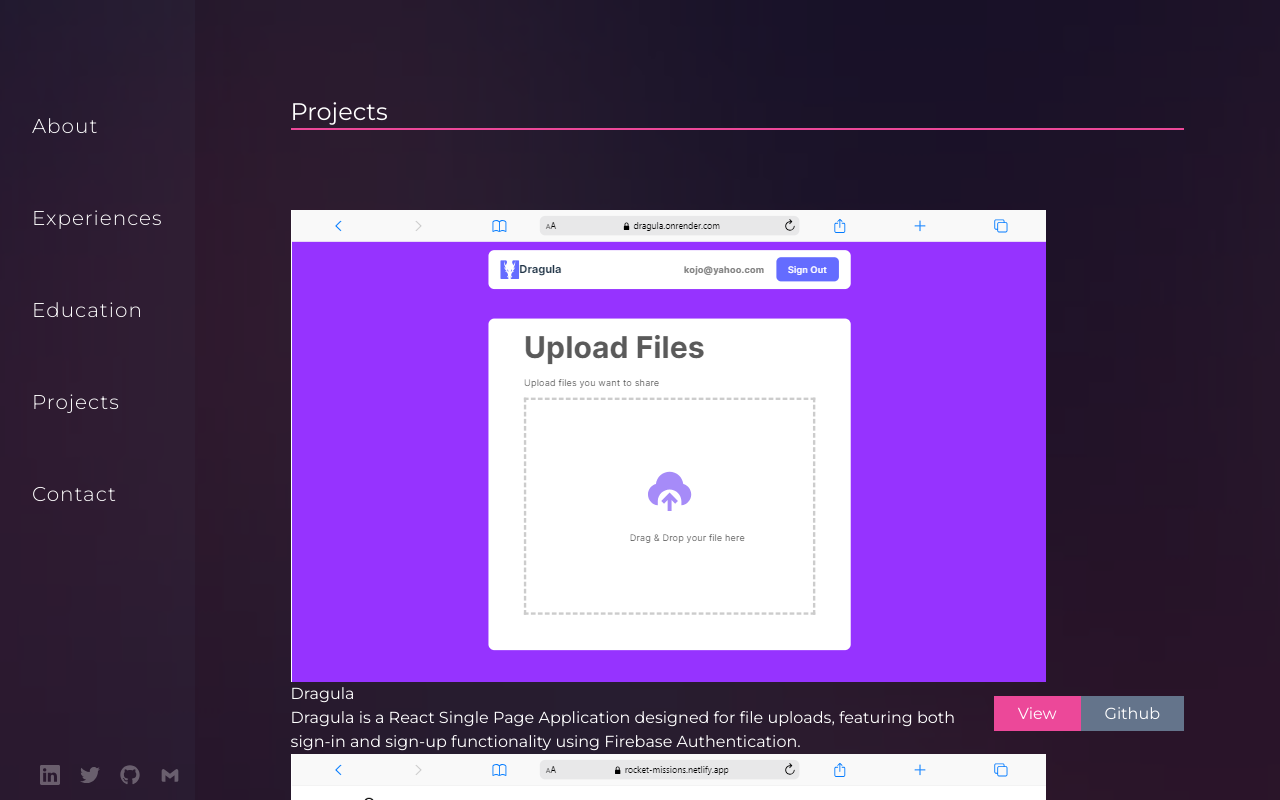
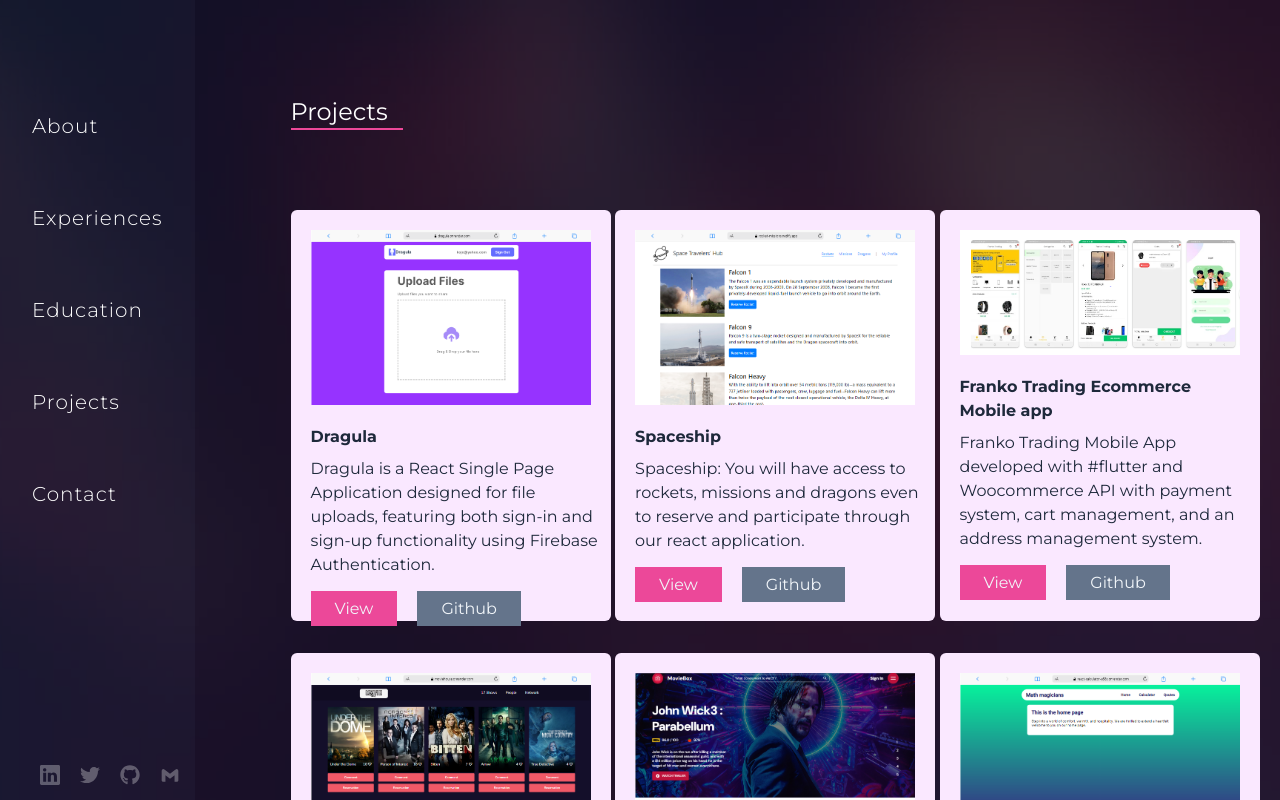
Before and after one commit to ctokoli/my_portfolio, a React (Vite) app: page /projects in a window 1280 px wide. Shown: the top 800 px of the page. Built offline with nearby package versions, Linux system fonts and the light colour scheme.

Commit message:
Update main.css

```diff
--- a/src/styles/main.css
+++ b/src/styles/main.css
@@ -540,12 +540,42 @@ video {
   --tw-backdrop-sepia:  ;
 }
 
+.container {
+  width: 100%;
+}
+
+@media (min-width: 640px) {
+  .container {
+    max-width: 640px;
+  }
+}
+
+@media (min-width: 768px) {
+  .container {
+    max-width: 768px;
+  }
+}
+
+@media (min-width: 1024px) {
+  .container {
+    max-width: 1024px;
+  }
+}
+
+@media (min-width: 1280px) {
+  .container {
+    max-width: 1280px;
+  }
+}
+
+@media (min-width: 1536px) {
+  .container {
+    max-width: 1536px;
+  }
+}
+
 .fixed {
   position: fixed;
-}
-
-.top-10 {
-  top: 2.5rem;
 }
 
 .left-0 {
@@ -556,12 +586,38 @@ video {
   top: 0px;
 }
 
+.mx-auto {
+  margin-left: auto;
+  margin-right: auto;
+}
+
+.my-8 {
+  margin-top: 2rem;
+  margin-bottom: 2rem;
+}
+
+.mb-2 {
+  margin-bottom: 0.5rem;
+}
+
+.mb-4 {
+  margin-bottom: 1rem;
+}
+
+.mb-6 {
+  margin-bottom: 1.5rem;
+}
+
 .ml-20 {
   margin-left: 5rem;
 }
 
 .ml-4 {
   margin-left: 1rem;
+}
+
+.mr-5 {
+  margin-right: 1.25rem;
 }
 
 .mt-10 {
@@ -588,6 +644,10 @@ video {
   display: flex;
 }
 
+.grid {
+  display: grid;
+}
+
 .hidden {
   display: none;
 }
@@ -608,32 +668,93 @@ video {
   width: 5rem;
 }
 
+.w-28 {
+  width: 7rem;
+}
+
 .w-36 {
   width: 9rem;
+}
+
+.w-6 {
+  width: 1.5rem;
 }
 
 .w-8\/12 {
   width: 66.666667%;
 }
 
-.w-6 {
-  width: 1.5rem;
+.w-80 {
+  width: 20rem;
 }
 
 .w-full {
   width: 100%;
 }
 
+.w-screen {
+  width: 100vw;
+}
+
+.max-w-7xl {
+  max-width: 80rem;
+}
+
+.transform {
+  transform: translate(var(--tw-translate-x), var(--tw-translate-y)) rotate(var(--tw-rotate)) skewX(var(--tw-skew-x)) skewY(var(--tw-skew-y)) scaleX(var(--tw-scale-x)) scaleY(var(--tw-scale-y));
+}
+
 .list-disc {
   list-style-type: disc;
+}
+
+.grid-cols-3 {
+  grid-template-columns: repeat(3, minmax(0, 1fr));
+}
+
+.flex-row {
+  flex-direction: row;
+}
+
+.flex-col {
+  flex-direction: column;
 }
 
 .justify-between {
   justify-content: space-between;
 }
 
+.justify-around {
+  justify-content: space-around;
+}
+
+.justify-evenly {
+  justify-content: space-evenly;
+}
+
 .gap-5 {
   gap: 1.25rem;
+}
+
+.gap-8 {
+  gap: 2rem;
+}
+
+.gap-x-20 {
+  -moz-column-gap: 5rem;
+       column-gap: 5rem;
+}
+
+.rounded-lg {
+  border-radius: 0.5rem;
+}
+
+.rounded-md {
+  border-radius: 0.375rem;
+}
+
+.border {
+  border-width: 1px;
 }
 
 .border-b-2 {
@@ -648,6 +769,26 @@ video {
 .bg-\[\#0c1225\] {
   --tw-bg-opacity: 1;
   background-color: rgb(12 18 37 / var(--tw-bg-opacity));
+}
+
+.bg-blue-500 {
+  --tw-bg-opacity: 1;
+  background-color: rgb(59 130 246 / var(--tw-bg-opacity));
+}
+
+.bg-fuchsia-100 {
+  --tw-bg-opacity: 1;
+  background-color: rgb(250 232 255 / var(--tw-bg-opacity));
+}
+
+.bg-gray-800 {
+  --tw-bg-opacity: 1;
+  background-color: rgb(31 41 55 / var(--tw-bg-opacity));
+}
+
+.bg-gray-900 {
+  --tw-bg-opacity: 1;
+  background-color: rgb(17 24 39 / var(--tw-bg-opacity));
 }
 
 .bg-pink-500 {
@@ -665,14 +806,9 @@ video {
   background-color: rgb(71 85 105 / var(--tw-bg-opacity));
 }
 
-.bg-gray-800 {
+.bg-white {
   --tw-bg-opacity: 1;
-  background-color: rgb(31 41 55 / var(--tw-bg-opacity));
-}
-
-.bg-gray-900 {
-  --tw-bg-opacity: 1;
-  background-color: rgb(17 24 39 / var(--tw-bg-opacity));
+  background-color: rgb(255 255 255 / var(--tw-bg-opacity));
 }
 
 .bg-opacity-10 {
@@ -683,12 +819,12 @@ video {
   --tw-bg-opacity: 0.2;
 }
 
+.bg-opacity-75 {
+  --tw-bg-opacity: 0.75;
+}
+
 .bg-opacity-80 {
   --tw-bg-opacity: 0.8;
-}
-
-.bg-opacity-75 {
-  --tw-bg-opacity: 0.75;
 }
 
 .p-24 {
@@ -697,6 +833,14 @@ video {
 
 .p-4 {
   padding: 1rem;
+}
+
+.p-5 {
+  padding: 1.25rem;
+}
+
+.p-8 {
+  padding: 2rem;
 }
 
 .px-4 {
@@ -714,28 +858,33 @@ video {
   padding-bottom: 0.5rem;
 }
 
+.py-3 {
+  padding-top: 0.75rem;
+  padding-bottom: 0.75rem;
+}
+
 .pl-10 {
   padding-left: 2.5rem;
 }
 
-.pt-5 {
-  padding-top: 1.25rem;
+.pl-4 {
+  padding-left: 1rem;
 }
 
-.pt-3 {
-  padding-top: 0.75rem;
+.pt-2 {
+  padding-top: 0.5rem;
 }
 
-.pl-2 {
-  padding-left: 0.5rem;
+.pl-5 {
+  padding-left: 1.25rem;
 }
 
-.pl-3 {
-  padding-left: 0.75rem;
+.pr-3 {
+  padding-right: 0.75rem;
 }
 
-.pl-4 {
-  padding-left: 1rem;
+.text-center {
+  text-align: center;
 }
 
 .text-2xl {
@@ -758,23 +907,26 @@ video {
   line-height: 1;
 }
 
+.text-sm {
+  font-size: 0.875rem;
+  line-height: 1.25rem;
+}
+
 .text-xl {
   font-size: 1.25rem;
   line-height: 1.75rem;
 }
 
-.text-lg {
-  font-size: 1.125rem;
-  line-height: 1.75rem;
+.font-bold {
+  font-weight: 700;
 }
 
-.text-sm {
-  font-size: 0.875rem;
-  line-height: 1.25rem;
+.font-medium {
+  font-weight: 500;
 }
 
-.lowercase {
-  text-transform: lowercase;
+.font-semibold {
+  font-weight: 600;
 }
 
 .capitalize {
@@ -793,14 +945,29 @@ video {
   line-height: 1.5;
 }
 
+.text-gray-600 {
+  --tw-text-opacity: 1;
+  color: rgb(75 85 99 / var(--tw-text-opacity));
+}
+
 .text-pink-500 {
   --tw-text-opacity: 1;
   color: rgb(236 72 153 / var(--tw-text-opacity));
 }
 
+.text-slate-100 {
+  --tw-text-opacity: 1;
+  color: rgb(241 245 249 / var(--tw-text-opacity));
+}
+
 .text-slate-500 {
   --tw-text-opacity: 1;
   color: rgb(100 116 139 / var(--tw-text-opacity));
+}
+
+.text-slate-800 {
+  --tw-text-opacity: 1;
+  color: rgb(30 41 59 / var(--tw-text-opacity));
 }
 
 .text-white {
@@ -816,6 +983,17 @@ video {
   opacity: 0.6;
 }
 
+.shadow-md {
+  --tw-shadow: 0 4px 6px -1px rgb(0 0 0 / 0.1), 0 2px 4px -2px rgb(0 0 0 / 0.1);
+  --tw-shadow-colored: 0 4px 6px -1px var(--tw-shadow-color), 0 2px 4px -2px var(--tw-shadow-color);
+  box-shadow: var(--tw-ring-offset-shadow, 0 0 #0000), var(--tw-ring-shadow, 0 0 #0000), var(--tw-shadow);
+}
+
+.hover\:bg-blue-600:hover {
+  --tw-bg-opacity: 1;
+  background-color: rgb(37 99 235 / var(--tw-bg-opacity));
+}
+
 .hover\:bg-slate-600:hover {
   --tw-bg-opacity: 1;
   background-color: rgb(71 85 105 / var(--tw-bg-opacity));
@@ -825,22 +1003,30 @@ video {
   --tw-bg-opacity: 0.1;
 }
 
+.focus\:border-blue-300:focus {
+  --tw-border-opacity: 1;
+  border-color: rgb(147 197 253 / var(--tw-border-opacity));
+}
+
+.focus\:border-blue-500:focus {
+  --tw-border-opacity: 1;
+  border-color: rgb(59 130 246 / var(--tw-border-opacity));
+}
+
 .focus\:outline-none:focus {
   outline: 2px solid transparent;
   outline-offset: 2px;
 }
 
+.focus\:ring:focus {
+  --tw-ring-offset-shadow: var(--tw-ring-inset) 0 0 0 var(--tw-ring-offset-width) var(--tw-ring-offset-color);
+  --tw-ring-shadow: var(--tw-ring-inset) 0 0 0 calc(3px + var(--tw-ring-offset-width)) var(--tw-ring-color);
+  box-shadow: var(--tw-ring-offset-shadow), var(--tw-ring-shadow), var(--tw-shadow, 0 0 #0000);
+}
+
 @media (min-width: 768px) {
-  .md\:fixed {
-    position: fixed;
-  }
-
   .md\:flex {
     display: flex;
-  }
-
-  .md\:h-full {
-    height: 100%;
   }
 }
 
```
